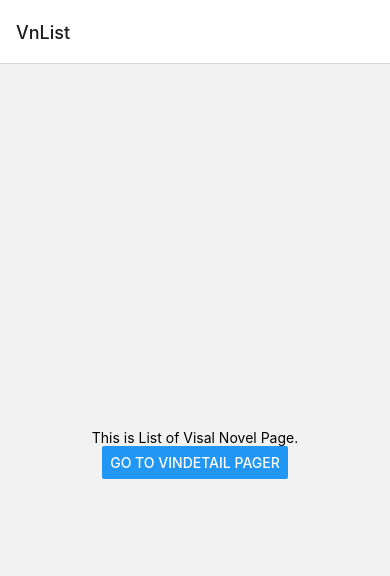
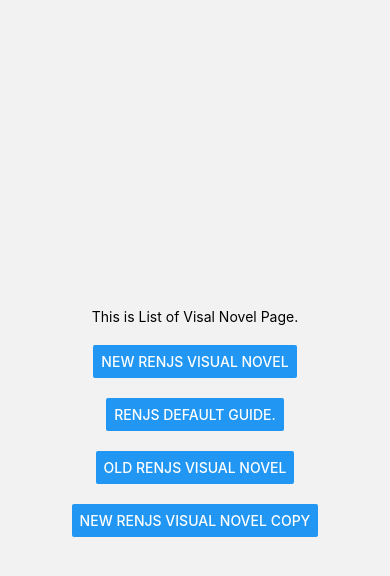
Before and after one commit to rajatranjan/StackNav, a React Native app: screen /VnList in a window 390 px wide. Shown: the top 576 px of the page. Built offline with nearby package versions, Linux system fonts and the light colour scheme.

Commit message:
hardcoded Visual novels

```diff
--- a/App.js
+++ b/App.js
@@ -10,7 +10,9 @@ const Stack = createStackNavigator();
 export default function App() {
   return (
     <NavigationContainer>
-      <Stack.Navigator>
+      <Stack.Navigator
+        screenOptions={{ animationEnabled: false, headerShown: false }}
+      >
         <Stack.Screen name="VnList" component={VnList} />
         <Stack.Screen name="VnPage" component={VnPage} />
       </Stack.Navigator>
--- a/package.json
+++ b/package.json
@@ -20,7 +20,9 @@
     "react-native-safe-area-context": "3.3.2",
     "react-native-screens": "~3.8.0",
     "react-native-web": "0.17.1",
-    "react-native-gesture-handler": "~1.10.2"
+    "react-native-gesture-handler": "~1.10.2",
+    "react-native-webview": "11.13.0",
+    "expo-screen-orientation": "~4.0.3"
   },
   "devDependencies": {
     "@babel/core": "^7.12.9"
--- a/screens/VnList.js
+++ b/screens/VnList.js
@@ -7,15 +7,75 @@ const VnList = () => {
   return (
     <View style={{ flex: 1, alignItems: "center", justifyContent: "center" }}>
       <Text>This is List of Visal Novel Page.</Text>
-      <Button
+
+      <View style={{ flexDirection: "row", marginTop: 20 }}>
+        <Button
+          onPress={() =>
+            navigation.navigate("VnPage", {
+              itemId: 86,
+              otherParam: "https://www.thatmate.com/KnowYourBody/index.html",
+            })
+          }
+          title="New RenJS Visual Novel"
+        />
+      </View>
+      <View style={{ flexDirection: "row", marginTop: 20 }}>
+        <Button
+          onPress={() =>
+            navigation.navigate("VnPage", {
+              itemId: 86,
+              otherParam:
+                "https://www.thatmate.com/RenJSQuickstart_V2.0/index.html",
+            })
+          }
+          title="RenJS default guide."
+        />
+      </View>
+      <View style={{ flexDirection: "row", marginTop: 20 }}>
+        <Button
+          onPress={() =>
+            navigation.navigate("VnPage", {
+              itemId: 86,
+              otherParam:
+                "https://www.thatmate.com/RenJSQuickstart_V2/index.html",
+            })
+          }
+          title="Old RenJS Visual Novel"
+        />
+      </View>
+      <View style={{ flexDirection: "row", marginTop: 20 }}>
+        <Button
+          onPress={() =>
+            navigation.navigate("VnPage", {
+              itemId: 86,
+
+              otherParam:
+                "https://www.thatmate.com/KnowYourBody_copy_1/index.html",
+            })
+          }
+          title="New RenJS Visual Novel copy"
+        />
+      </View>
+      {/* <Button
+
         onPress={() =>
           navigation.navigate("VnPage", {
             itemId: 86,
-            otherParam: "anything you want here",
+            otherParam: "https://www.vimeo.com",
           })
         }
         title="go to vinDetail Pager"
       />
+      <Button
+
+        onPress={() =>
+          navigation.navigate("VnPage", {
+            itemId: 86,
+            otherParam: "https://www.youtube.com",
+          })
+        }
+        title="go to vinDetail Pager"
+      /> */}
     </View>
   );
 };
--- a/screens/VnPage.js
+++ b/screens/VnPage.js
@@ -2,10 +2,16 @@ import React from "react";
 import { View, Text, StyleSheet, useWindowDimensions } from "react-native";
 import { WebView } from "react-native-webview";
 import Constants from "expo-constants";
+import * as ScreenOrientation from "expo-screen-orientation";
 
 const GOOGLE = "https://www.google.com/";
 
 const VnPage = ({ route, navigation }) => {
+  async function changeScreenOrientation() {
+    await ScreenOrientation.lockAsync(
+      ScreenOrientation.OrientationLock.LANDSCAPE_LEFT
+    );
+  }
   const { itemId, otherParam } = route.params;
   const window = useWindowDimensions();
   const h = window.height;
@@ -23,8 +29,10 @@ const VnPage = ({ route, navigation }) => {
         }}
       >
         <WebView
-          source={{ uri: GOOGLE }}
-          onLoad={console.log("onLoad", h, w)}
+          source={{ uri: otherParam }}
+          // source={{ uri: GOOGLE }}
+          onLoad={() => changeScreenOrientation()}
+          // onLoad={console.log("onLoad", h, w)}
           scalesPageToFit={true}
         />
       </View>
```
Also changed, not shown: 1 other file (tests, documents, lock files or other folders).
